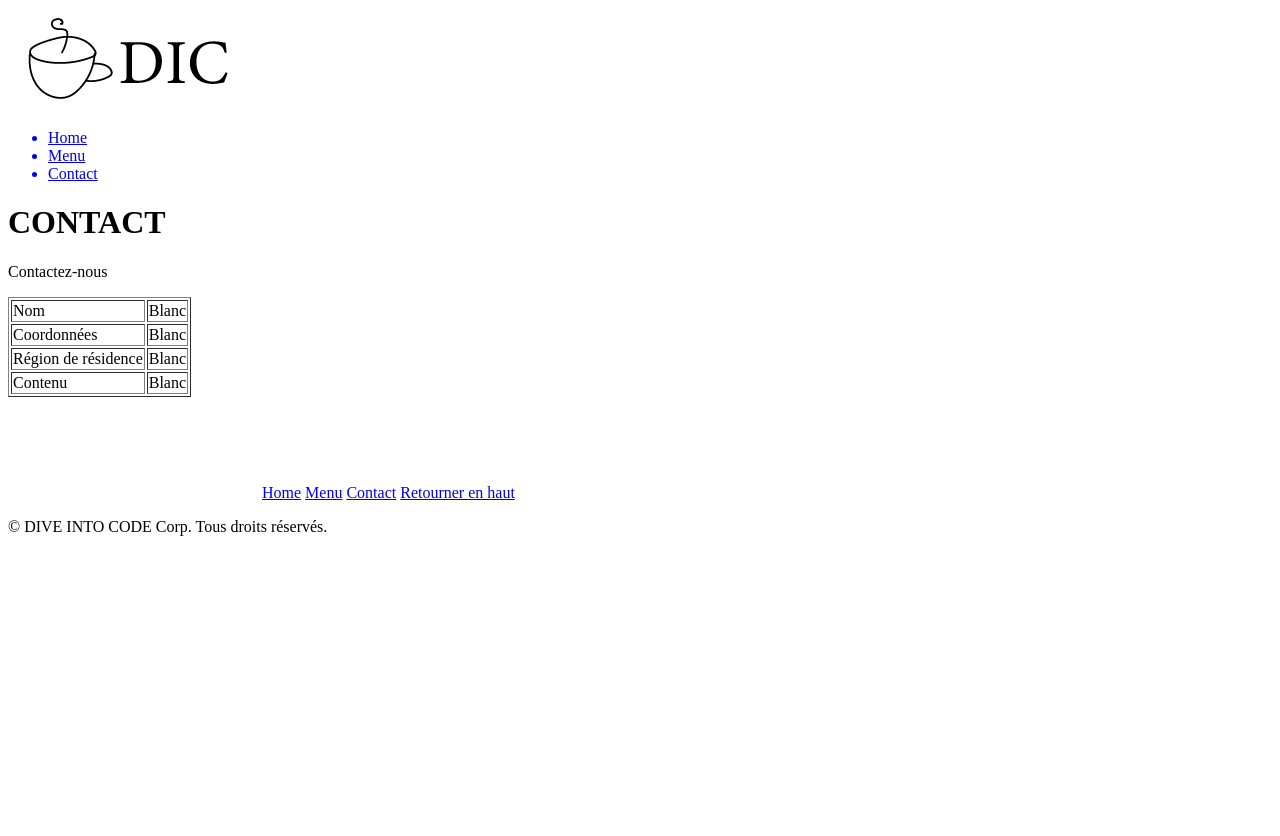
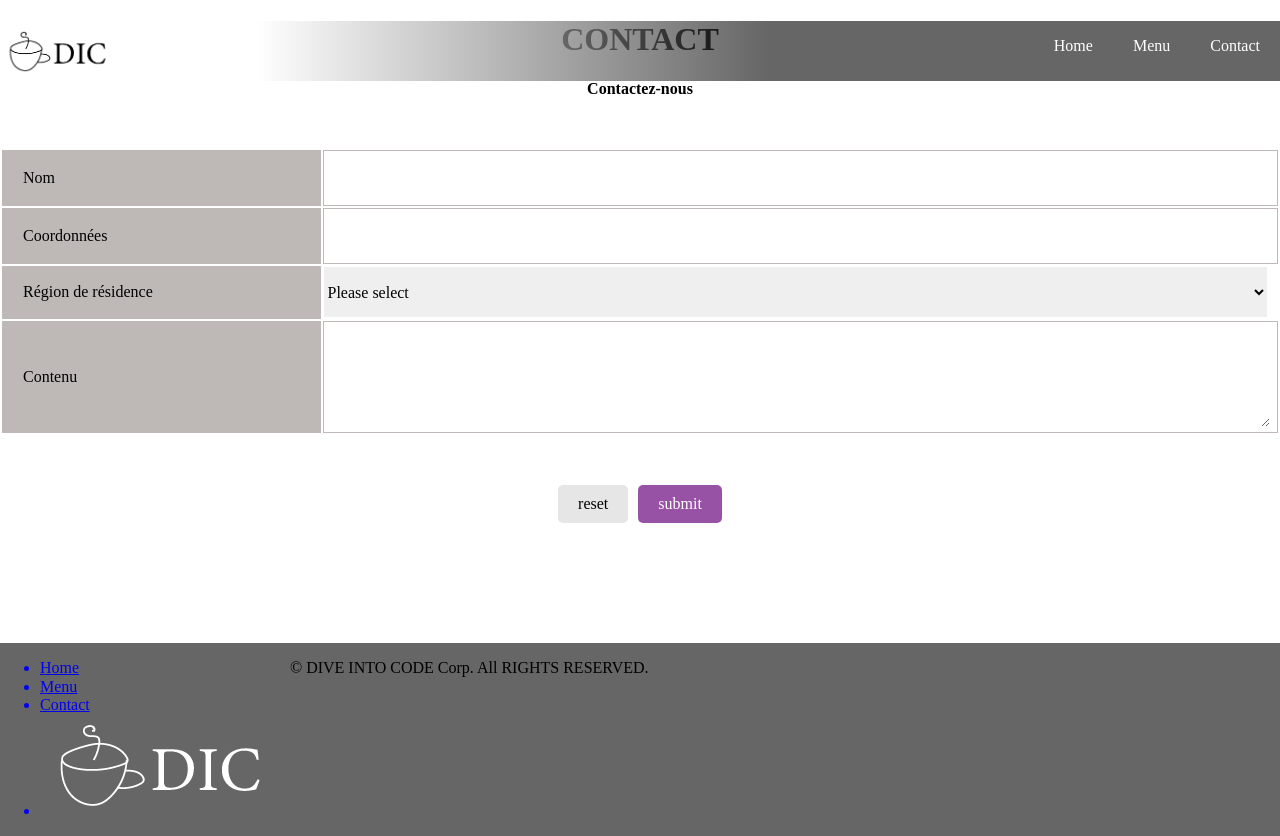
Before and after one commit to diaraba/ImmitationSiteDIC, a plain HTML site: page contact.html in a window 1280 px wide. Before the commit the page ends 800 px from the top, so only its background shows below. Drawn offline with Linux system fonts and the light colour scheme.

Commit message:
Modification index.html main.css contact.css contact.css 4

```diff
--- a/contact.html
+++ b/contact.html
@@ -3,49 +3,86 @@
   <head>
     <meta charset="utf-8">
     <title>DIC cafe</title>
+    <link href="css/main.css" rel="stylesheet">
+    <link href="css/contact.css" rel="stylesheet">
+    <link href="css/normalize.css" rel="stylesheet">
+    <link rel="preconnect" href="https://fonts.googleapis.com">
+    <link rel="preconnect" href="https://fonts.gstatic.com" crossorigin>
+    <link href="https://fonts.googleapis.com/css2?family=Noto+Serif+JP:wght@400;700&display=swap" rel="stylesheet">
   </head>
   <body>
-    <header id="#top">
-      <nav>
-       <a href="index.html"><img src="image/sample_logo_k.png"></a>
-       <ul>
-        <a href="index.html"><li>Home</li></a>
-        <a href="#"><li>Menu</li></a>
-        <a href="contact.html"><li>Contact</li></a>
+    <header id="#top" class="sub_header">
+      <nav class="header_nav">
+        <a href="index.html" class="logo"><img src="image/sample_logo_k.png"></a>
+       <ul  class="global_nav">
+        <a href="index.html" class="global_nav_item"><li>Home</li></a>
+        <a href="#" class="global_nav_item"><li>Menu</li></a>
+        <a href="contact.html" class="global_nav_item"><li>Contact</li></a>
        </ul>
       </nav>
+      <div  class="section_title">
       <h1>CONTACT</h1>
       <p>Contactez-nous</p>
-      <table border="1px">
-        <tr>
-            <td>Nom</td>
-            <td>Blanc</td>
+      </div>
+      <form action="#" method="Post">
+      <table class="contact">
+        <tr class="contact_line">
+            <td  class="contact_sign"><label for="name">Nom</label></td>
+            <td class="contact_input"><input type="text" name="name" id="name"></td>
         </tr>
 
-        <tr>
-            <td>Coordonnées</td>
-            <td>Blanc</td>
+        <tr class="contact_line">
+          <td  class="contact_sign"><label for="phonenumber">Coordonnées</label></td>
+          <td class="contact_input"><input type="" name="phonenumber" id="phonenumber"></td>
         </tr>
 
-        <tr>
-            <td>Région de résidence</td>
-            <td>Blanc</td>
+        <tr class="contact_line">
+          <td  class="contact_sign"><label>Région de résidence</label></td>
+          <td>
+            <select id="region">
+              <option value="0">Please select</option>
+              <option value="1">Hokkaido</option>
+              <option value="2">Tohoku</option>
+              <option value="3">Kanto</option>
+              <option value="4">Central Japan</option>
+              <option value="5">Kinki</option>
+              <option value="6">Chugoku & Shikoku</option>
+              <option value="7">Kyushu</option>
+
+
+            </td>
         </tr>
-        <tr>
-            <td>Contenu</td>
-            <td>Blanc</td>
+        <tr class="contact_content">
+          <td class="contact_sign"><label>Contenu</label></td>
+          <td class="contact_input"><textarea type="" name="content" id="content"></textarea></td>
         </tr>
       </table>
+      <div class="contact_btn_area">
+      <button type="submit" class="contact_btn reset_btn">reset</button>
+      <button type="reset" class="contact_btn submit_btn">submit</button>
+      </div>
+      </form>
     </header>
-    <footer>
-        <nav>
-          <img src="image/sample_logo_w.png">
-           <a href="index.html">Home</a>
-           <a href="#">Menu</a>
-           <a href="contact.html">Contact</a>
-           <a href="#top">Retourner en haut</a>
-           <p>© DIVE INTO CODE Corp. Tous droits réservés.</p>
-        </nav>
-      </footer>
+    <footer class="footer">
+      <nav>
+        <ul class="footer_nav">
+          <a href="index.html" class="footer_nav_item">
+            <li>Home</li>
+          </a>
+          <a href="blueberry_pancakes.html" class="footer_nav_item">
+            <li>Menu</li>
+          </a>
+          <a href="contact.html" class="footer_nav_item">
+            <li>Contact</li>
+          </a>
+          <a href="index.html" class="footer_nav_item">
+            <li>
+              <img src="image/sample_logo_w.png" class="footer_logo">
+            </li>
+          </a>
+        </ul>
+      </nav>
+      <p class="footer_right">© DIVE INTO CODE Corp. All RIGHTS RESERVED.</p>
+    </footer>
   </body>
 </html>
--- /dev/null
+++ b/css/contact.css
@@ -0,0 +1,68 @@
+@charset "utf-8";
+
+.sub_header {
+  padding-bottom: 100px;
+}
+
+.contact {
+  width: 100%;
+  margin-bottom: 30px;
+}
+.contact_line {
+  height: 50px;
+  line-height: 50px;
+}
+
+.contact_sign {
+  width: 25%;
+  background: #beb9b7;
+  border: solid 1px #beb9b7;
+  text-align: left;
+  padding: 0 20px;
+}
+
+.contact_input {
+  width: 75%;
+  border: solid 1px #beb9b7;
+}
+
+.contact_content {
+  height: 100px;
+}
+
+.contact_input input, select, textarea {
+  border: none;
+  width: 99%;
+}
+
+.contact_input input, select {
+  height: 50px;
+}
+
+.contact_input textarea {
+  height: 100px;
+}
+
+.contact_btn_area {
+  display: flex;
+  justify-content: center;
+  padding: 20px 0;
+}
+
+.contact_btn {
+  padding: 10px 20px;
+  border: none;
+  border-radius: 5px;
+}
+
+.contact_btn + .contact_btn{
+  margin-left: 10px;
+}
+
+.submit_btn {
+  background: #9852a5;
+  color: #fff;
+}
+.reset_btn {
+  background: #e6e6e6;
+}
--- a/css/main.css
+++ b/css/main.css
@@ -21,6 +21,7 @@ position: fixed;
     font-family: 'Noto Serif JP', serif;
     font-weight: bold;
   }
+  .post{}
   .key h1{
     font-size: 2.5rem;
   }
@@ -42,6 +43,7 @@ position: fixed;
   } */
 header{
   font-family: 'Noto Serif JP', serif;
+
 }
 .title{
 font-size: 40px;
@@ -49,7 +51,7 @@ font-size: 40px;
 .menu_title{
   display: inline-block;
   font-family: 'Noto Serif JP', serif;
-  text-align: center;
+  font-size: 1.5rem;
   color: #42210b;
   border-bottom: solid #42210b 1px;
   margin-bottom: 20px;
```
Also changed, not shown: index.html (+2 -2 lines).
